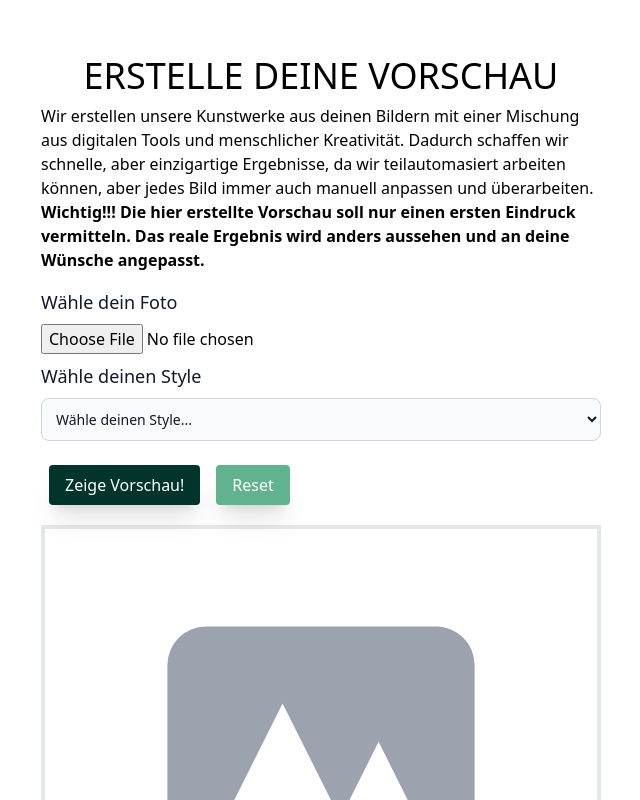
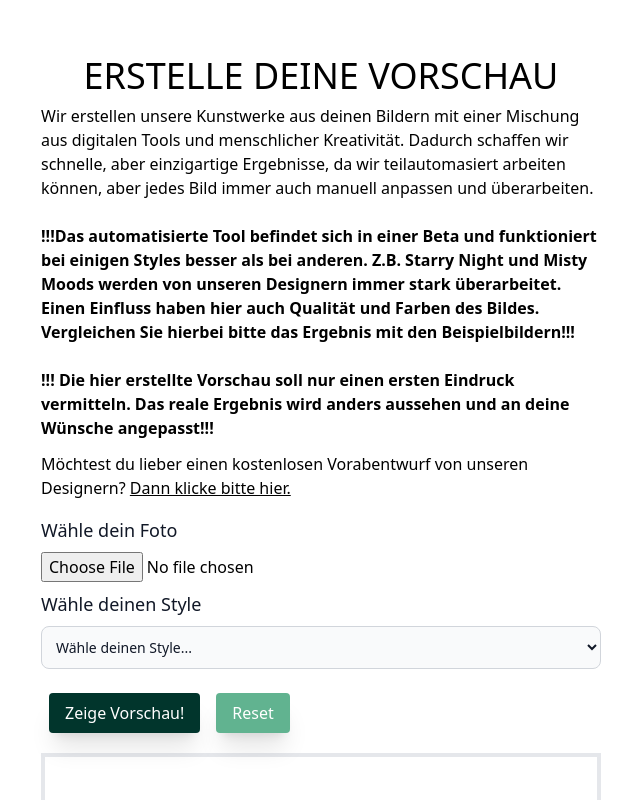
Before and after one commit to YBoelsen/image-upload-form, a React (Create React App) app: page / in a window 1280 px wide. Shown: the top 800 px of the page, without its empty margins (319-959 px from the left). Built offline with nearby package versions, Linux system fonts and the light colour scheme; what deepai would draw is missing.

Commit message:
Update Style and Style URL

```diff
--- a/src/App.css
+++ b/src/App.css
@@ -44,3 +44,7 @@
 #reset {
   background-color: #61B390 !important;
 }
+
+#testLink {
+  text-decoration: underline !important;
+}
--- a/src/App.js
+++ b/src/App.js
@@ -9,14 +9,14 @@ const DIR_URL = "http://localhost:3000"; // Need to change this url path.
 // also you need to change ele1~ele7.jpgs in public/assets folder.
 
 const images = [
-  { "Name": "Abstractish", "URL": window.location.href + "/assets/abstractish.jpg" },
-  { "Name": "Starry Night", "URL": window.location.href + "/assets/starrynight.jpg" },
-  { "Name": "Matisselike", "URL": window.location.href + "/assets/matisselike.jpg" },
-  { "Name": "Misty Moods", "URL": window.location.href + "/assets/mistymoods.jpg" },
-  { "Name": "Popart", "URL": window.location.href + "/assets/popart.jpg" },
-  { "Name": "Canal du Midi", "URL": window.location.href + "/assets/canaldumidi.jpg" },
-  { "Name": "Sunny vacation", "URL": window.location.href + "/assets/sunnyvacation.jpg" },
-  { "Name": "Selfportrait", "URL": window.location.href + "/assets/selfportrait.jpg" },
+  { "Name": "Abstractish", "URL": "https://cdn.shopify.com/s/files/1/0549/2110/1383/files/OMidk43gw2QS04jxfePU.jpg?v=1659547353" },
+  { "Name": "Starry Night", "URL": "https://cdn.shopify.com/s/files/1/0549/2110/1383/files/hNF5XNywdQcQCPOUC1Of.jpg?v=1659547353" },
+  { "Name": "Matisselike", "URL": "https://cdn.shopify.com/s/files/1/0549/2110/1383/files/H3QpyJnBclPidG2Opquz.png?v=1659547353" },
+  { "Name": "Misty Moods", "URL": "https://cdn.shopify.com/s/files/1/0549/2110/1383/files/DL46bVNDk6vaKnaxN2pJ.png?v=1659547353" },
+  { "Name": "Popart", "URL": "https://cdn.shopify.com/s/files/1/0549/2110/1383/files/6RO8KEwJ9Dfe1GwM4oVC.jpg?v=1659547353" },
+  { "Name": "Canal du Midi", "URL": "https://cdn.shopify.com/s/files/1/0549/2110/1383/files/SsCmIuFKa6XFjowyDchR.jpg?v=1659547353" },
+  { "Name": "Sunny vacation", "URL": "https://cdn.shopify.com/s/files/1/0549/2110/1383/files/vnqO5hDWWrKfqYYwowWh.jpg?v=1659547353" },
+  { "Name": "Selfportrait", "URL": "https://cdn.shopify.com/s/files/1/0549/2110/1383/files/8M91dfgcXMhpbiLjkWIX.jpg?v=1659547353" },
 ];
 
 function App() {
@@ -55,13 +55,14 @@ function App() {
       <div className="rounded-lg  lg:w-1/2">
         <div className="m-4">
           <p className="text-center p-2 text-2xl md:text-4xl uppercase">Erstelle deine Vorschau</p>
-          <p>Wir erstellen unsere Kunstwerke aus deinen Bildern mit einer Mischung aus digitalen Tools und menschlicher Kreativität. Dadurch schaffen wir schnelle, aber einzigartige Ergebnisse, da wir teilautomasiert arbeiten können, aber jedes Bild immer auch manuell anpassen und überarbeiten. <br></br> <strong>Wichtig!!! Die hier erstellte Vorschau soll nur einen ersten Eindruck vermitteln. Das reale Ergebnis wird anders aussehen und an deine Wünsche angepasst.</strong></p>
+          <p>Wir erstellen unsere Kunstwerke aus deinen Bildern mit einer Mischung aus digitalen Tools und menschlicher Kreativität. Dadurch schaffen wir schnelle, aber einzigartige Ergebnisse, da wir teilautomasiert arbeiten können, aber jedes Bild immer auch manuell anpassen und überarbeiten.<br></br> <br></br> <strong>!!!Das automatisierte Tool befindet sich in einer Beta und funktioniert bei einigen Styles besser als bei anderen. Z.B. Starry Night und Misty Moods werden von unseren Designern immer stark überarbeitet. Einen Einfluss haben hier auch Qualität und Farben des Bildes. Vergleichen Sie hierbei bitte das Ergebnis mit den Beispielbildern!!!</strong> <br></br> <br></br> <strong>!!! Die hier erstellte Vorschau soll nur einen ersten Eindruck vermitteln. Das reale Ergebnis wird anders aussehen und an deine Wünsche angepasst!!!</strong></p>
+          <p style={{paddingTop:12}} >Möchtest du lieber einen kostenlosen Vorabentwurf von unseren Designern? <a href="https://kikugallery.de/pages/kostenloser-test" id="testLink">Dann klicke bitte hier.</a></p>
           <div className='my-4 flex-col items-center justify-center	'>
             <label className="block mb-2 text-lg font-medium text-gray-900 dark:text-gray-400">Wähle dein Foto</label>
             <input type="file" id="myfile" name="myfile" onChange={handleChange} className="mb-2" />
             <label className="block mb-2 text-lg font-medium text-gray-900 dark:text-gray-400">Wähle deinen Style</label>
-            <select onChange={styleImageChange} id="" className="bg-gray-50 border border-gray-300 text-gray-900 text-sm rounded-lg focus:ring-blue-500 focus:border-blue-500 block w-full p-2.5 dark:bg-gray-700 dark:border-gray-600 dark:placeholder-gray-400 dark:text-white dark:focus:ring-blue-500 dark:focus:border-blue-500">
-              <option value='' disabled selected>Wähle deinen Style...</option>
+            <select onChange={styleImageChange} defaultValue='' id="" className="bg-gray-50 border border-gray-300 text-gray-900 text-sm rounded-lg focus:ring-blue-500 focus:border-blue-500 block w-full p-2.5 dark:bg-gray-700 dark:border-gray-600 dark:placeholder-gray-400 dark:text-white dark:focus:ring-blue-500 dark:focus:border-blue-500">
+              <option value='' disabled>Wähle deinen Style...</option>
               {images.map((ele, ind) => (<option key={ind} value={ele.URL}>{ele.Name}</option>))}
             </select>
           </div>
```
